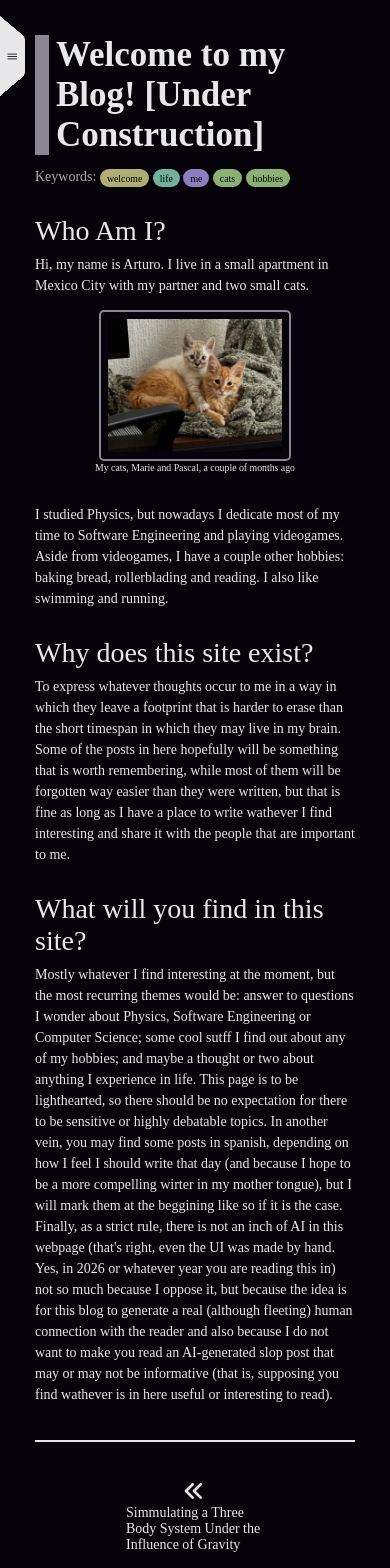
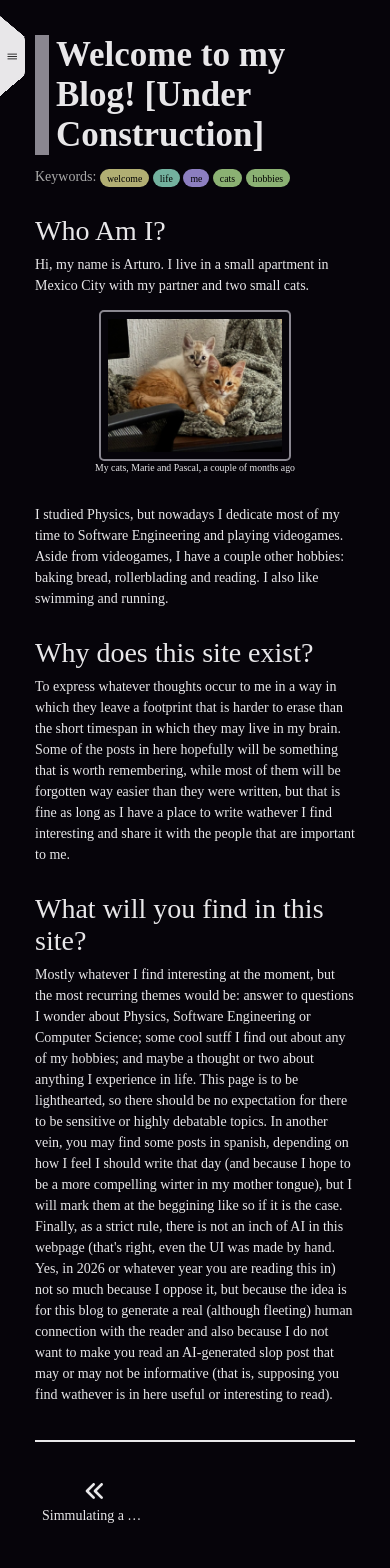
Before and after one commit to Arthur-phys/blog, a React (Vite) app: page / in a window 390 px wide. Shown: the top 1568 px of the page. Built offline with nearby package versions, Linux system fonts and the light colour scheme; a web font is replaced by a local one.

Commit message:
* feat: added responsive design for nex and prev post * fix(wip): working on responsive keywords

```diff
--- a/public/posts/sicp-thoughts/sicp-thoughts.json
+++ b/public/posts/sicp-thoughts/sicp-thoughts.json
@@ -7,7 +7,11 @@
          "cs",
          "book",
          "thoughts",
-         "functional programming"
+         "functional programming",
+         "aaaa",
+         "bbbb",
+         "cccc",
+         "ddddd"
       ],
       "sections": [
          {
--- a/src/components/NextPost.css
+++ b/src/components/NextPost.css
@@ -5,7 +5,7 @@
 }
 
 .next-post, .prev-post {
-    font-size: 2rem;
+    font-size: 1rem;
     display: flex;
     align-items: center;
     flex-direction: column;
@@ -13,6 +13,32 @@
     transition: transform 0.15s, color 0.15s;
 }
 
+.next-post p, .prev-post p {
+    max-width: 25rem;
+    max-height: 3rem;
+    overflow: hidden;
+    text-overflow: ellipsis;
+    white-space: nowrap;
+}
+
 .next-post:hover, .prev-post:hover {
-    transform: scale(1.2);
+    transform: scale(1.15);
 }
+
+@media (max-width: 800px) {
+    .next-post p, .prev-post p {
+        max-width: 20rem;
+    }
+    .post-navigator {
+        margin: 0 3rem 5rem 3rem;
+    }
+}
+
+@media (max-width: 650px) {
+    .next-post p, .prev-post p {
+        max-width: 15rem;
+    }
+    .post-navigator {
+        margin: 0 1rem 5rem 1rem;
+    }
+}
--- a/src/components/NextPost.tsx
+++ b/src/components/NextPost.tsx
@@ -22,7 +22,7 @@ export default function NextPost({ prevPost, nextPost }: {prevPost?: PostOvervie
                             }}
                         >
                             <AngleLeft stroke="var(--white)" size='4rem' padding='0.1rem'/>
-                            <span>{prevPost.title}</span>
+                            <p>{prevPost.title}</p>
                         </div> :
                         <div></div>
                 }
@@ -36,7 +36,7 @@ export default function NextPost({ prevPost, nextPost }: {prevPost?: PostOvervie
                         }}
                     >
                         <AngleRight stroke='var(--white)' size='4rem' padding='0.1rem'/>
-                        <span>{nextPost.title}</span>
+                        <p>{nextPost.title}</p>
                     </div> :
                     <div></div>
                 }
--- a/src/components/Post.css
+++ b/src/components/Post.css
@@ -21,10 +21,10 @@ h2 {
 .keywords {
     display: flex;
     gap: 0.5rem;
+    align-items: flex-start;
 }
 
 .keyword-title {
-    display: flex;
     font-size: 2rem;
     color: var(--black-shade-light)
 }
@@ -34,6 +34,7 @@ h2 {
     color: var(--black);
     padding: 0.5rem 1rem;
     border-radius: 10px;
+    text-align: center;
 }
 
 .post-content {
```
